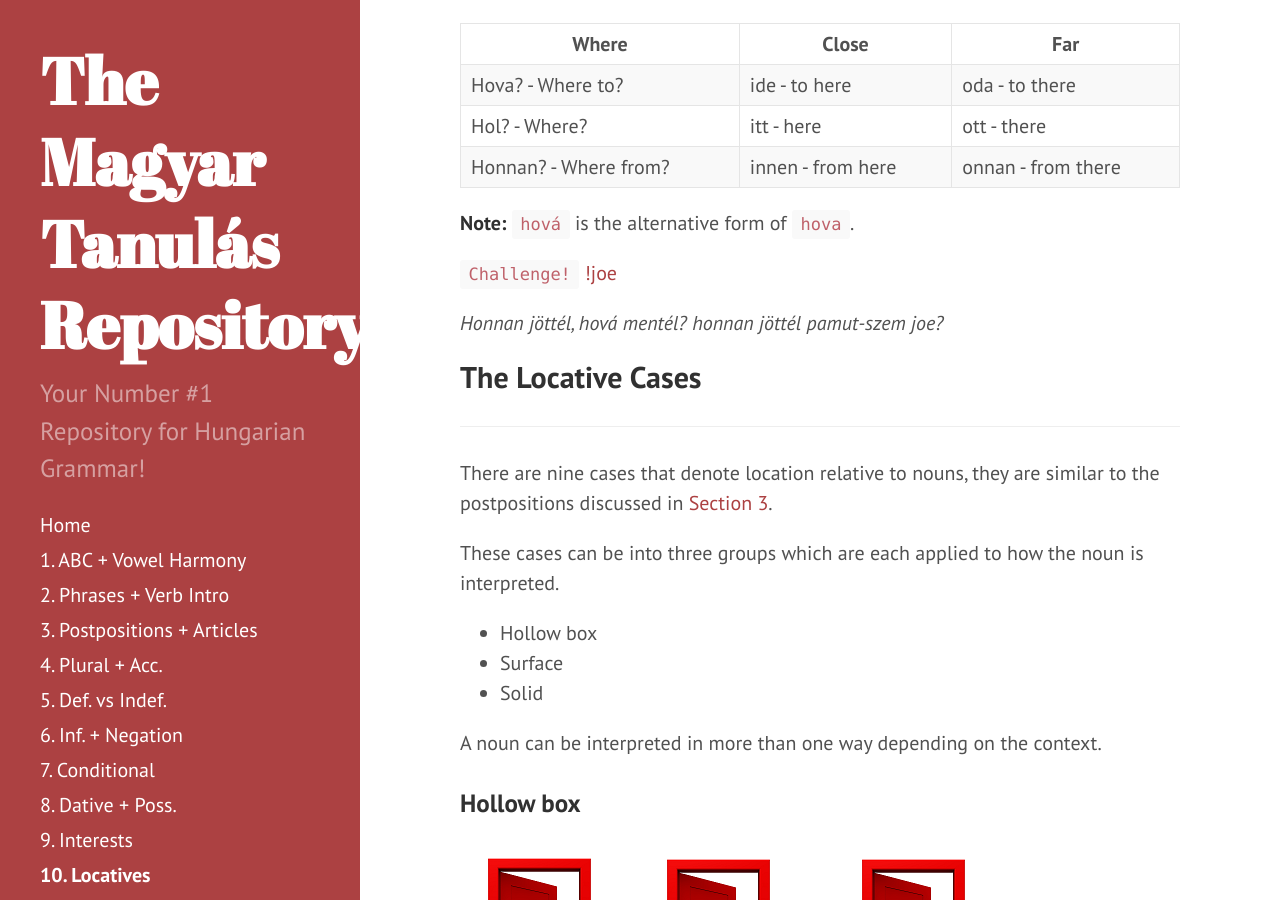
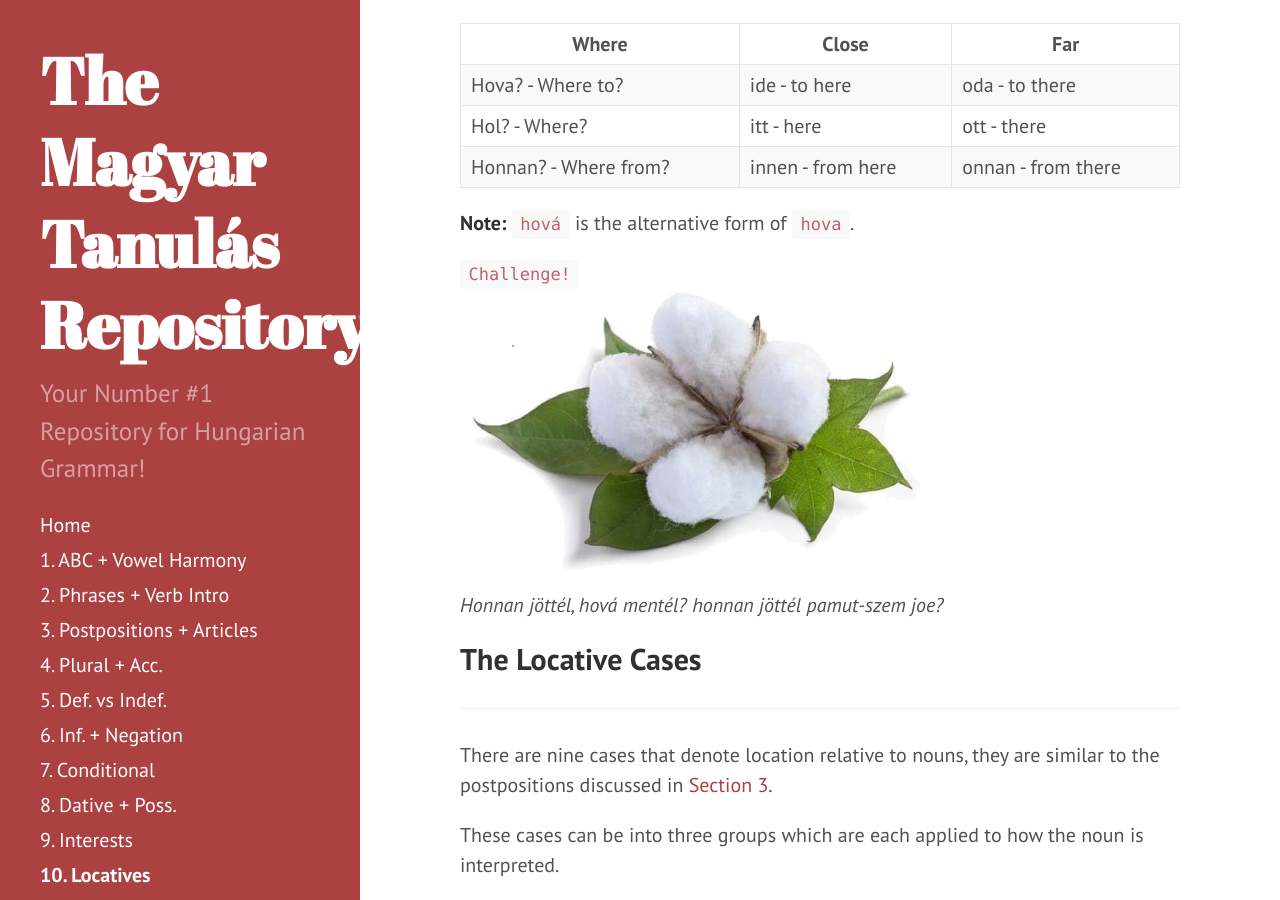
Before and after one commit to Magyartanulas/magyartanulas.github.io, a Jekyll site: the page built from Section10.md, in a window 1280 px wide and 900 px high, scrolled down 363 px. Built offline with Jekyll 4.4.1, drawn with Linux system fonts in a browser that asks for light colours; Markdown is read by kramdown in place of the engine named in the settings.

Commit message:
Update Section10.md

```diff
--- a/Section10.md
+++ b/Section10.md
@@ -18,7 +18,7 @@ Hungarian makes the distinction between where you are, where you are going and w
 **Note:** `hová` is the alternative form of `hova`.
 
 `Challenge!`
-[!joe](https://magyartanulas.github.io/public/cotton.png)
+![joe](https://magyartanulas.github.io/public/cotton.png)
 
 *Honnan jöttél, hová mentél? honnan jöttél pamut-szem joe?*
 
@@ -198,7 +198,7 @@ For the most part, these suffixes can be used as a general to & from (Allative,a
 * Ez rendes volt tőle. - (That was nice of him/her.)
 
 `Challenge!`
-[!interview](https://magyartanulas.github.io/public/interview.png)
+![interview](https://magyartanulas.github.io/public/interview.png)
 
 *Szeretnél tőled megkérdezni, hogy...*
 
```
